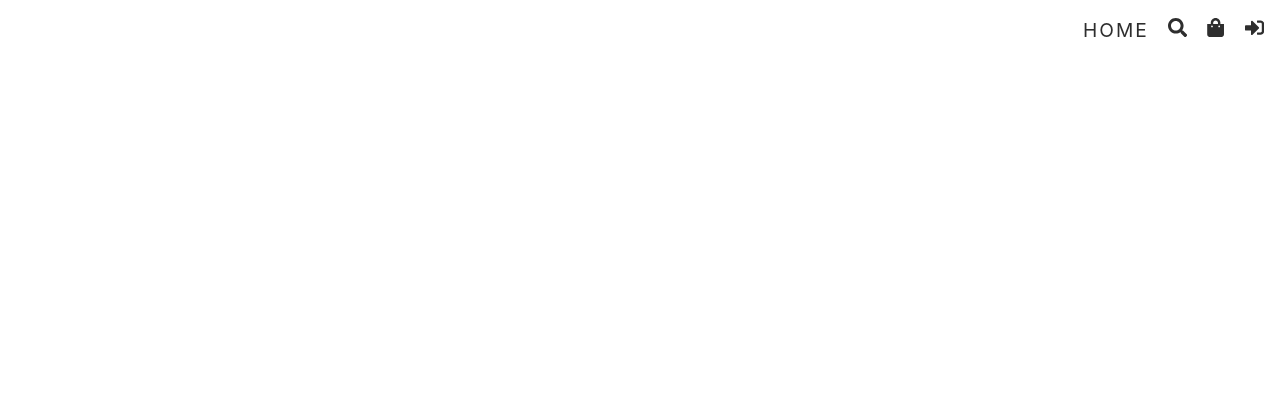
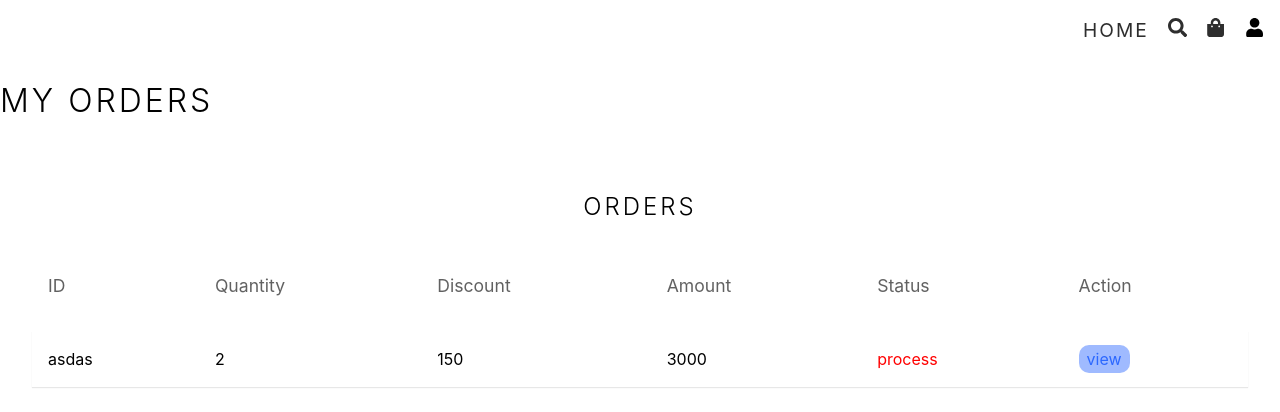
Before and after one commit to sanglap13/cart-baazar-frontend, a React (Vite) app: page /orders in a window 1280 px wide. Before the commit this address had no page. Shown: the top 412 px of the page. Built offline with nearby package versions, Linux system fonts and the light colour scheme.

Commit message:
feat: add my orders page

```diff
--- a/src/App.tsx
+++ b/src/App.tsx
@@ -38,6 +38,7 @@ const Search = lazy(() => import("./components/pages/search/Search"));
 const Cart = lazy(() => import("./components/pages/cart/Cart"));
 const Shipping = lazy(() => import("./components/pages/shipping/Shipping"));
 const Login = lazy(() => import("./components/pages/login/Login"));
+const Orders = lazy(() => import("./components/pages/orders/Orders"));
 
 const App = () => {
   return (
@@ -57,6 +58,7 @@ const App = () => {
           {/* Logged In User Routes */}
           <Route>
             <Route path="/shipping" element={<Shipping />} />
+            <Route path="/orders" element={<Orders />} />
           </Route>
 
           {/* admin routes*/}
--- a/src/components/layout/header/Header.tsx
+++ b/src/components/layout/header/Header.tsx
@@ -10,8 +10,8 @@ import {
 import { Link } from "react-router-dom";
 
 const user = {
-  _id: "",
-  role: "",
+  _id: "assa",
+  role: "ads",
 };
 
 const Header = () => {
--- a/src/components/pages/index.ts
+++ b/src/components/pages/index.ts
@@ -3,3 +3,4 @@ export { default as Search } from "./search/Search";
 export { default as Cart } from "./cart/Cart";
 export { default as Shipping } from "./shipping/Shipping";
 export { default as Login } from "./login/Login";
+export { default as Orders } from "./orders/Orders";
--- /dev/null
+++ b/src/components/pages/orders/Orders.tsx
@@ -0,0 +1,37 @@
+import { useState } from "react";
+import { Link } from "react-router-dom";
+import { TableDataType } from "../../../@types/interfaces/order.types";
+import { columnHeadings } from "../../../constants/tableHeadings";
+import TableHOC from "../../shared/admin/TableHOC";
+
+const Orders = () => {
+  const [rows, setRows] = useState<TableDataType[]>([
+    {
+      _id: "asdas",
+      amount: 3000,
+
+      quantity: 2,
+      discount: 150,
+
+      status: <span className="red">process</span>,
+      action: <Link to={`/order/asdas`}>view</Link>,
+    },
+  ]);
+
+  const Table = TableHOC<TableDataType>(
+    columnHeadings,
+    rows,
+    "dashboard-product-box",
+    "Orders",
+    rows.length > 6
+  )();
+  return (
+    <div className="container">
+      <h1>My Orders</h1>
+      {/* {isLoading ? <Skeleton length={20} /> : Table} */}
+      {Table}
+    </div>
+  );
+};
+
+export default Orders;
--- /dev/null
+++ b/src/constants/tableHeadings.ts
@@ -0,0 +1,29 @@
+import { Column } from "react-table";
+import { TableDataType } from "../@types/interfaces/order.types";
+
+export const columnHeadings: Column<TableDataType>[] = [
+  {
+    Header: "ID",
+    accessor: "_id",
+  },
+  {
+    Header: "Quantity",
+    accessor: "quantity",
+  },
+  {
+    Header: "Discount",
+    accessor: "discount",
+  },
+  {
+    Header: "Amount",
+    accessor: "amount",
+  },
+  {
+    Header: "Status",
+    accessor: "status",
+  },
+  {
+    Header: "Action",
+    accessor: "action",
+  },
+];
--- a/src/styles/app.scss
+++ b/src/styles/app.scss
@@ -46,6 +46,24 @@ $color3: #006888;
 @import "admin-styles/chart";
 @import "admin-styles/dashboardapp";
 @import "admin-styles/mediaquery";
+
+.container {
+  max-width: 1367px;
+  width: 100%;
+  margin: auto;
+  overflow: auto;
+  > h1 {
+    @include heading;
+    margin: 1rem 0;
+    text-align: left;
+  }
+}
+
+.heading {
+  @include heading;
+  margin: 1rem 0;
+  text-align: center;
+}
 
 .header {
   @include flex(row, flex-end, stretch, 1.2rem);
```
Also changed, not shown: src/@types/interfaces/order.types.ts (added, +10 -0 lines).
